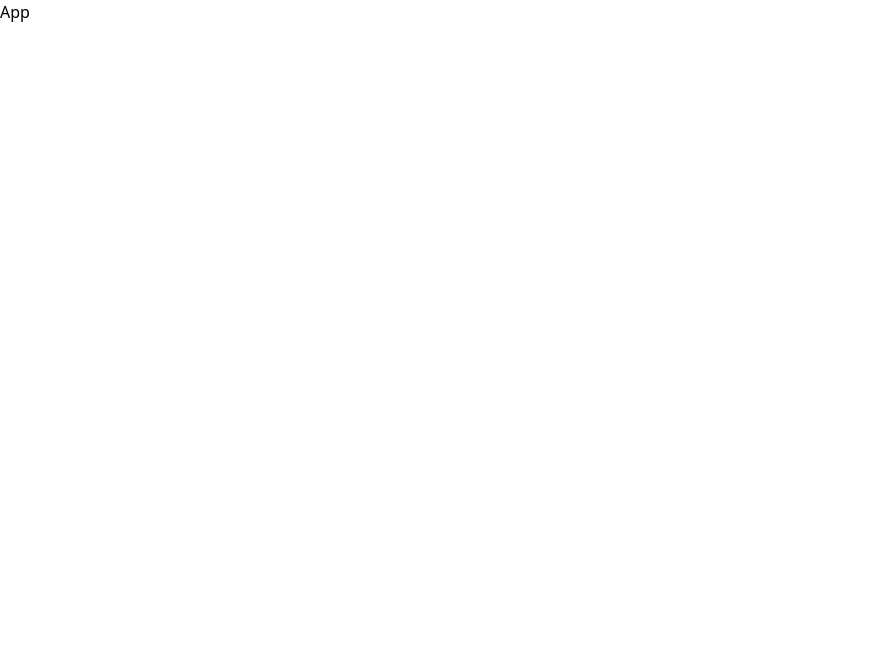
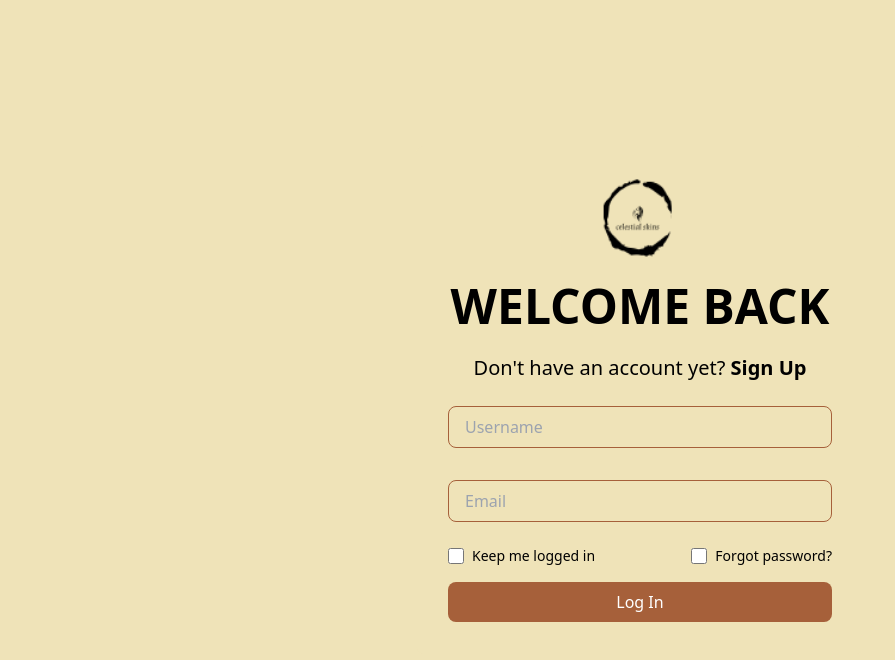
Before and after one commit to annakioko/Glamour-heaven-frontend, a React (Vite) app: page / in a window 1280 px wide. Shown: the top 660 px of the page, without its empty margins (0-895 px from the left). Built offline with nearby package versions, Linux system fonts and the light colour scheme.

Commit message:
log in desing done

```diff
--- a/src/App.jsx
+++ b/src/App.jsx
@@ -1,8 +1,22 @@
 import React from 'react'
+import {
+  BrowserRouter as Router,
+  Routes,
+  Route,
+  Navigate,
+} from "react-router-dom";
+import Login from "./pages/Authentication/Login";
+import Signup from "./pages/Authentication/Signup";
 
 function App() {
   return (
-    <div>App</div>
+    <Router>
+      <Routes>
+        <Route path="/" element={<Login />} />
+        <Route path="/login" element={<Login />} />
+        <Route path="/signup" element={<Signup />} />
+      </Routes>
+    </Router>
   )
 }
 
--- a/src/pages/Authentication/Login.jsx
+++ b/src/pages/Authentication/Login.jsx
@@ -0,0 +1,95 @@
+import React from "react";
+import { Link } from "react-router-dom";
+import logo from "/src/assets/logo.png";
+
+const Login = () => {
+  return (
+    <div className="flex items-center justify-center min-h-screen bg-primary text-textprimary">
+      <div className="w-full max-w-md p-8 space-y-6 bg-primary rounded-lg ">
+        {/* Logo */}
+        <div className="flex justify-center">
+          <img src={logo} alt="Logo" className="w-20 h-20" />
+        </div>
+
+        {/* Welcome Back Text */}
+        <h2 className="text-center text-5xl font-bold ">
+          WELCOME BACK
+        </h2>
+
+        {/* Sign Up Link */}
+        <p className="text-center  text-xl ">
+          Don't have an account yet?{" "}
+          <Link to="/signup" className="font-bold text-textprimary ">
+            Sign Up
+          </Link>
+        </p>
+
+        {/* Input Fields */}
+        <form className="space-y-4">
+          <div >
+            <label htmlFor="username" className="sr-only">
+              Username
+            </label>
+            <input
+              type="text"
+              id="username"
+              placeholder="Username"
+              className="w-full px-4 py-2 mb-4 bg-primary border border-solid border-secondary rounded-lg focus:outline-none focus:ring-2 focus:ring-blue-500"
+            />
+          </div>
+          <div >
+            <label htmlFor="email" className="sr-only">
+              Email
+            </label>
+            <input
+              type="email"
+              id="email"
+              placeholder="Email"
+              className="w-full px-4 py-2 mb-2  bg-primary border border-solid border-secondary  rounded-lg focus:outline-none focus:ring-2 focus:ring-blue-500"
+            />
+          </div>
+
+          {/* Checkboxes */}
+          <div className="flex items-center justify-between mb-2">
+            <div className="flex items-center">
+              <input
+                type="checkbox"
+                id="keepLoggedIn"
+                className="w-4 h-4 t bg-gray-100 border-gray-300 rounded focus:ring-secondary focus:ring-2"
+              />
+              <label
+                htmlFor="keepLoggedIn"
+                className="ml-2 text-sm "
+              >
+                Keep me logged in
+              </label>
+            </div>
+            <div className="flex items-center">
+              <input
+                type="checkbox"
+                id="forgotPassword"
+                className="w-4 h-4  bg-gray-100 border-gray-300 rounded focus:ring-secondary focus:ring-2"
+              />
+              <label
+                htmlFor="forgotPassword"
+                className="ml-2 text-sm "
+              >
+                Forgot password?
+              </label>
+            </div>
+          </div>
+
+          {/* Login Button */}
+          <button
+            type="submit"
+            className="w-full px-4 py-2 mt-2 text-textsecondary bg-secondary rounded-lg hover:bg-button focus:outline-none focus:ring-2 focus:ring-blue-500 focus:ring-offset-2"
+          >
+            Log In
+          </button>
+        </form>
+      </div>
+    </div>
+  );
+};
+
+export default Login;
--- a/src/pages/Authentication/Signup.jsx
+++ b/src/pages/Authentication/Signup.jsx
@@ -0,0 +1,87 @@
+import React from "react";
+import { Link, useNavigate } from "react-router-dom";
+
+const Signup = () => {
+  const navigate = useNavigate();
+
+  const handleSignup = (e) => {
+    e.preventDefault();
+    // Handle signup logic here (e.g., Firebase authentication)
+    // After successful signup, navigate to the login page
+    navigate("/login");
+  };
+
+  return (
+    <div className="flex items-center justify-center min-h-screen bg-gray-100">
+      <div className="w-full max-w-md p-8 space-y-6 bg-white rounded-lg shadow-md">
+        {/* Logo */}
+        <div className="flex justify-center">
+          <img src="/path/to/logo.png" alt="Logo" className="w-20 h-20" />
+        </div>
+
+        {/* Create Account Text */}
+        <h2 className="text-center text-2xl font-bold text-gray-800">
+          CREATE AN ACCOUNT
+        </h2>
+
+        {/* Subtext */}
+        <p className="text-center text-sm text-gray-600">To get glowing skin</p>
+
+        {/* Input Fields */}
+        <form onSubmit={handleSignup} className="space-y-4">
+          <div>
+            <label htmlFor="name" className="sr-only">
+              Name
+            </label>
+            <input
+              type="text"
+              id="name"
+              placeholder="Name"
+              className="w-full px-4 py-2 text-gray-700 bg-gray-100 border rounded-lg focus:outline-none focus:ring-2 focus:ring-blue-500"
+            />
+          </div>
+          <div>
+            <label htmlFor="email" className="sr-only">
+              Email
+            </label>
+            <input
+              type="email"
+              id="email"
+              placeholder="Email"
+              className="w-full px-4 py-2 text-gray-700 bg-gray-100 border rounded-lg focus:outline-none focus:ring-2 focus:ring-blue-500"
+            />
+          </div>
+          <div>
+            <label htmlFor="password" className="sr-only">
+              Password
+            </label>
+            <input
+              type="password"
+              id="password"
+              placeholder="Password"
+              className="w-full px-4 py-2 text-gray-700 bg-gray-100 border rounded-lg focus:outline-none focus:ring-2 focus:ring-blue-500"
+            />
+          </div>
+
+          {/* Signup Button */}
+          <button
+            type="submit"
+            className="w-full px-4 py-2 text-white bg-blue-600 rounded-lg hover:bg-blue-700 focus:outline-none focus:ring-2 focus:ring-blue-500 focus:ring-offset-2"
+          >
+            Sign Up
+          </button>
+        </form>
+
+        {/* Login Link */}
+        <p className="text-center text-sm text-gray-600">
+          Already have an account?{" "}
+          <Link to="/login" className="font-semibold text-blue-600">
+            Login
+          </Link>
+        </p>
+      </div>
+    </div>
+  );
+};
+
+export default Signup;
--- a/tailwind.config.js
+++ b/tailwind.config.js
@@ -4,8 +4,11 @@ export default {
   theme: {
     extend: {
       colors: {
-        primary: "EFE3B8",
-        secondary: "A6603A",
+        primary: "#EFE3B8",
+        secondary: "#A6603A",
+        button: "#744A34",
+        textprimary: "#000000",
+        textsecondary: "#FFFFFF"
       },
       fontSize: {
         "heading-1": "3rem",
--- a/vite.config.js
+++ b/vite.config.js
@@ -1,16 +1,7 @@
-import { defineConfig } from 'vite'
-import react from '@vitejs/plugin-react'
+import { defineConfig } from "vite";
+import react from "@vitejs/plugin-react";
 
-// https://vitejs.dev/config/
-export default defineConfig(({ command }) => {
-  const config = {
-    plugins: [react()],
-    base: "/",
-  };
-
-  if (command !== "serve") {
-    config.base = "/Glamour-Heaven/";
-  }
-
-  return config;
+export default defineConfig({
+  plugins: [react()],
+  base: "/",
 });
```
